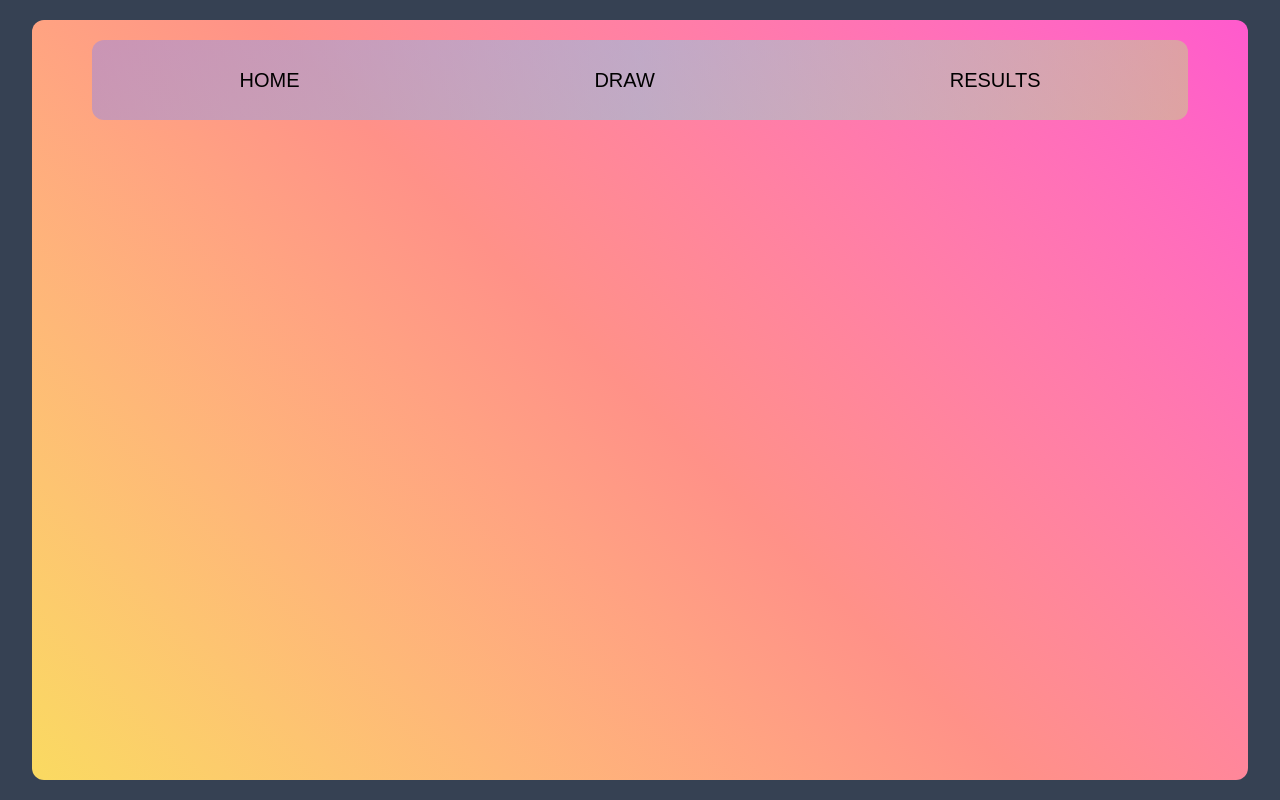
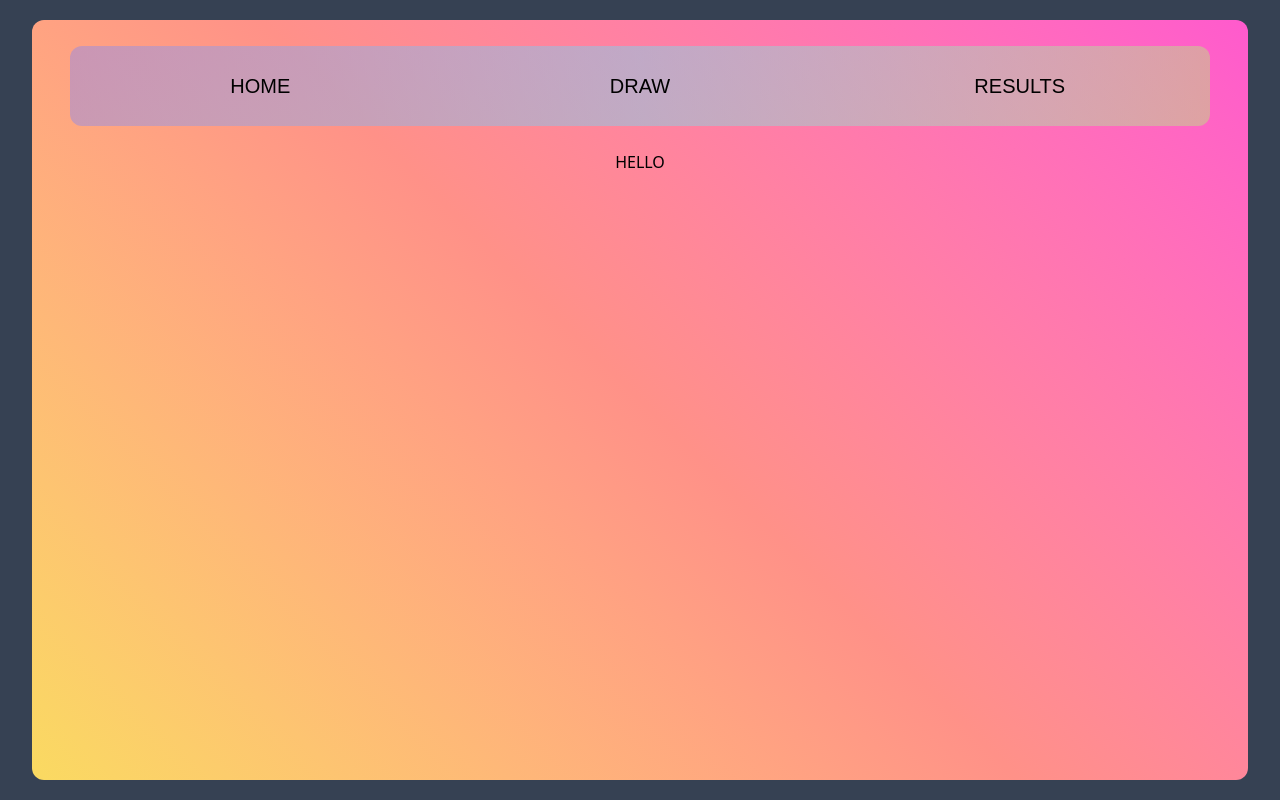
Before and after one commit to NAddink/CollectiveMemory, a website: page index.html in a window 1280 px wide. Drawn offline with Linux system fonts and the light colour scheme; a web font is replaced by a local one.

Commit message:
Center navbar properly

```diff
--- a/index.html
+++ b/index.html
@@ -3,21 +3,29 @@
 <head>
     <meta charset="UTF-8">
     <meta name="viewport" content="width=device-width, initial-scale=1.0">
-    <link href="css/output.css" rel="stylesheet">
+    <link href="../css/output.css" rel="stylesheet">
     <title>Document</title>
 </head>
 <body class="flex items-center justify-center h-screen bg-gray-700">
 
     <!-- Main page box -->
-    <div class="h-[95vh] w-[95vw] bg-linear-45 from-[#fada61] via-[#ff9188] to-[#ff5acd] rounded-xl p-15 pt-5 flex justify-center">
+    <div class="h-[95vh] w-[95vw] bg-linear-45 from-[#fada61] via-[#ff9188] to-[#ff5acd] rounded-xl p-[3%] pt-[2%] flex-col justify-center items-center">
 
         <!-- Navbar -->
-        <div class="flex flex-1 place-content-around items-center h-20 rounded-xl bg-gradient-to-r from-[#7b84ff]/40 via-[#63e5fc]/40 to-[#aeff6f]/40">
+        <div class="grid grid-cols-3 place-items-center h-20 rounded-xl bg-gradient-to-r from-[#7b84ff]/40 via-[#63e5fc]/40 to-[#aeff6f]/40">
             <a href="index.html"><p class="font-martian text-xl">HOME</p></a>
             <a href="pages/Draw.html"><p class="font-martian text-xl">DRAW</p></a>
             <a href="pages/Results.html"><p class="font-martian text-xl">RESULTS</p></a>
         </div>
 
+        <br>
+
+        <div class="w-full text-center">
+            <p class="">HELLO</p>
+        </div>
+
+
+
     </div>
 </body>
 </html>
--- a/package.json
+++ b/package.json
@@ -6,7 +6,7 @@
   "scripts": {
     "test": "echo \"Error: no test specified\" && exit 1",
     "dev": "nodemon --watch src --exec ts-node src/index.ts",
-    "tail": "npx @tailwindcss/cli -i ./src/main.css -o ./src/output.css --watch"
+    "tail": "npx @tailwindcss/cli -i ./css/main.css -o ./css/output.css --watch"
   },
   "author": "",
   "license": "ISC",
```
Also changed, not shown: pages/Draw.html (+10 -2 lines), pages/Results.html (+10 -2 lines), css/output.css.
